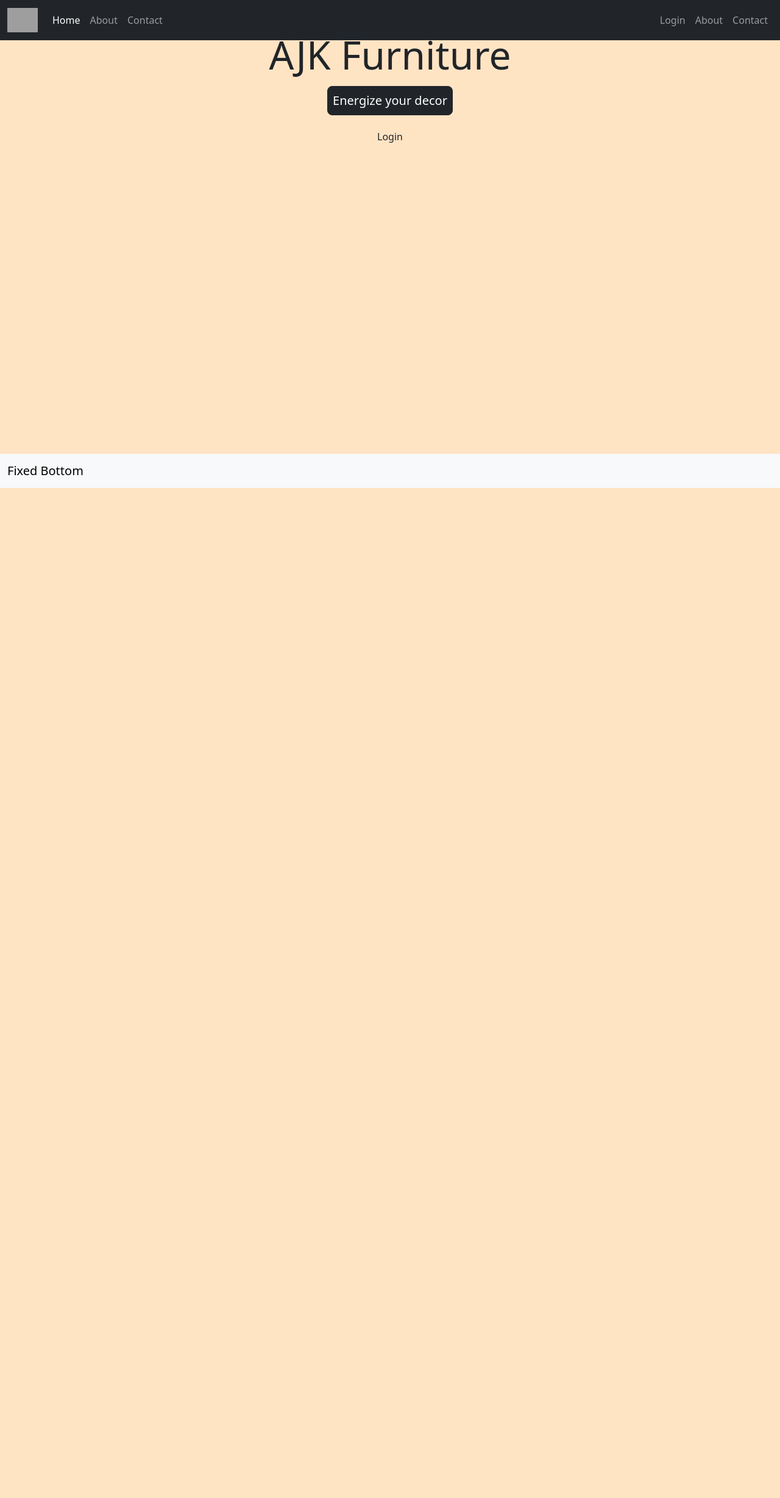
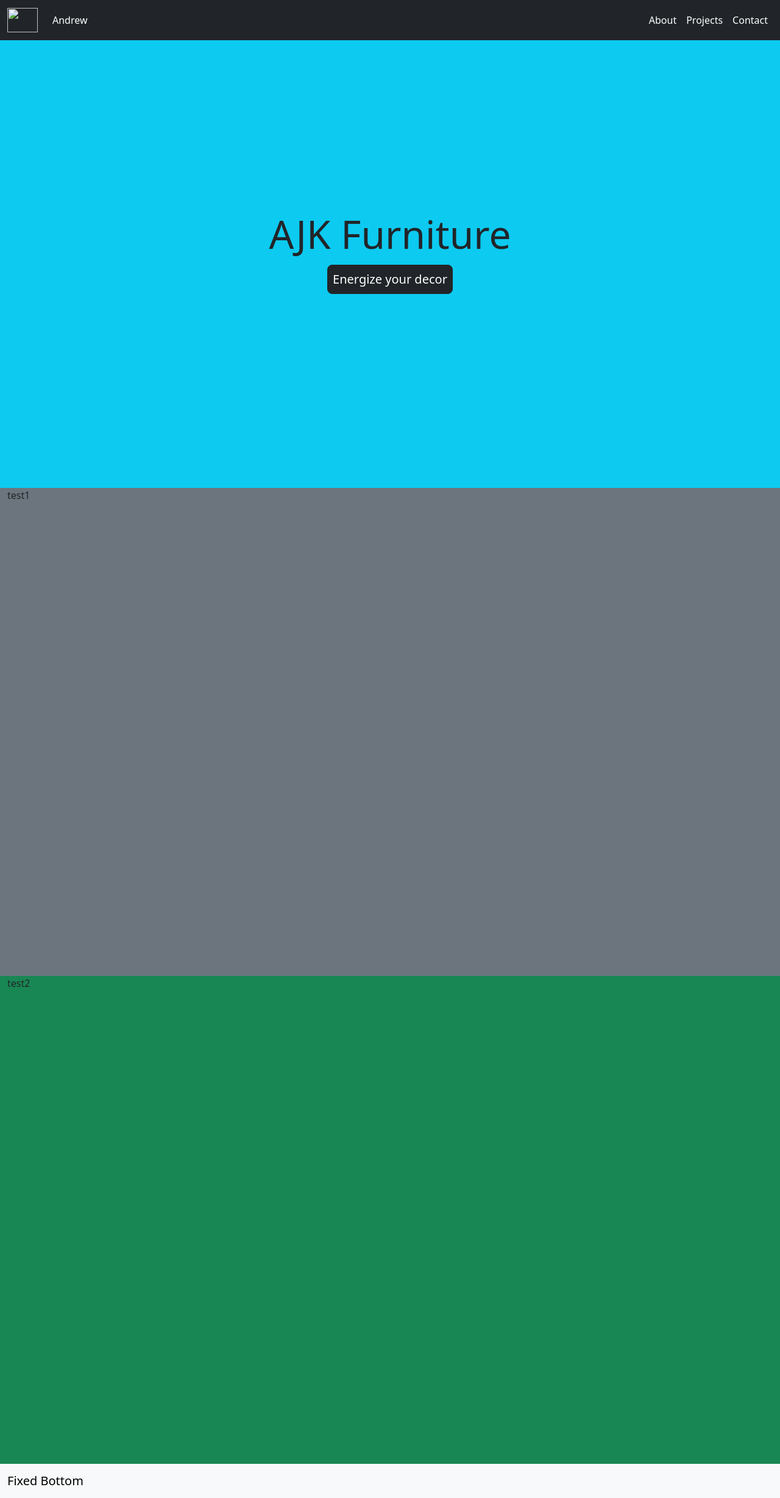
Before and after one commit to andyk8872/django-portfolio, a Django app: template home/templates/home/index.html in a window 1280 px wide. Shown: the whole page at 61% size. Before the commit the page ends 800 px from the top, so only its background shows below. Run offline with Django 4.2, Linux system fonts and the light colour scheme; the template is opened without the code that fills it, so the values that code supplies are empty; grey boxes are pictures that could not be loaded.

Commit message:
add new divs

```diff
--- a/home/templates/home/index.html
+++ b/home/templates/home/index.html
@@ -1,31 +1,16 @@
-{% extends "base.html" %}
-{% load static %}
-
-
-{% block content %}
-<div class="container h-100">
+{% extends "base.html" %} {% load static %} {% block content %}
+<div class="container-fluid vh-100 bg-info">
 	<div class="row h-100">
 		<div class="col-md-6 offset-md-3 my-auto">
 			<div class="text-center my-2">
 				<h1 class="logo-main home-name display-3 p-1 mt-5">AJK Furniture</h1>
-             <a href="" class="text-white btn btn-dark btn-lg p-2 mb-3">Energize your decor</a><br>
-
-             {% if request.user.is_authenticated %}
-
-             <h1>Hi {{ request.user.username }}!</h1>
-
-             <a href="{% url 'account_logout' %}">Logout</a>
-
-         {% else %}
-
-
-             <a class="btn" href="{% url 'account_login' %}">Login</a>
-         {% endif %}
-
+				<a href="" class="text-white btn btn-dark btn-lg p-2 mb-3"
+					>Energize your decor</a
+				><br />
 			</div>
 		</div>
 	</div>
 </div>
-
-
+<div class="container-fluid vh-100 bg-secondary">test1</div>
+<div class="container-fluid vh-100 bg-success">test2</div>
 {% endblock %}
--- a/templates/account/login.html
+++ b/templates/account/login.html
@@ -4,7 +4,7 @@ in{%endblock %} {% block content %}
 <div class="row mt-5">
 	<div class="col-md-4 mt-5 offset-md-4 border border-primary p-3">
 		<h2>Log in</h2>
-		<form method="post" class="border border-primary p-3">
+		<form method="post" class="p-3">
 			{% csrf_token %} {{ form|crispy }}
 			<button class="btn btn-success" type="submit">Log in</button>
 		</form>
--- a/templates/base.html
+++ b/templates/base.html
@@ -29,37 +29,34 @@
                 <span class="navbar-toggler-icon"></span>
                 </button>
                 <a href="#" class="navbar-brand">
-                    <img src="images/logo.png" alt="" width="50" height="40">
+                    <img src="" alt="" width="50" height="40">
                 </a>
 
                 <div class="collapse navbar-collapse" id="navbarToggler">
                     <ul class="navbar-nav me-auto mb-2 mb-lg-0">
                         <li class="nav-item">
-                            <a href="#" class="nav-link active">Home</a>
-                        </li>
-                        <li class="nav-item">
-                            <a href="#" class="nav-link">About</a>
-                        </li>
-                        <li class="nav-item">
-                            <a href="#" class="nav-link">Contact</a>
+                            <a href="#" class="nav-link active">Andrew</a>
                         </li>
                     </ul>
 
                     <ul class="navbar-nav me-0 mb-2 mb-lg-0">
                         <li class="nav-item">
+                            <a href="#" class="nav-link text-white">About</a>
+                        </li>
+                        <li class="nav-item">
+                            <a href="#" class="nav-link text-white">Projects</a>
+                        </li>
+                        <li class="nav-item">
+                            <a href="#" class="nav-link text-white">Contact</a>
+                        </li>
+                        {% comment %} <li class="nav-item">
                             {% if request.user.is_authenticated %}
 
                             <a class="nav-link" href="{% url 'account_logout' %}">Logout</a>
                         {% else %}
                             <a class="nav-link" href="{% url 'account_login' %}">Login</a>
                         {% endif %}
-                        </li>
-                        <li class="nav-item">
-                            <a href="#" class="nav-link">About</a>
-                        </li>
-                        <li class="nav-item">
-                            <a href="#" class="nav-link">Contact</a>
-                        </li>
+                        </li> {% endcomment %}
                     </ul>
 
                 </div>
@@ -74,7 +71,7 @@
          {% endblock content %}
 
         <footer>
-            <nav class="navbar fixed-bottom navbar-light bg-light">
+            <nav class="navbar navbar-light bg-light">
              <div class="container-fluid">
                  <a href="#" class="navbar-brand">Fixed Bottom</a>
              </div>
```
Lines whose indentation alone changed are shown as unchanged.
